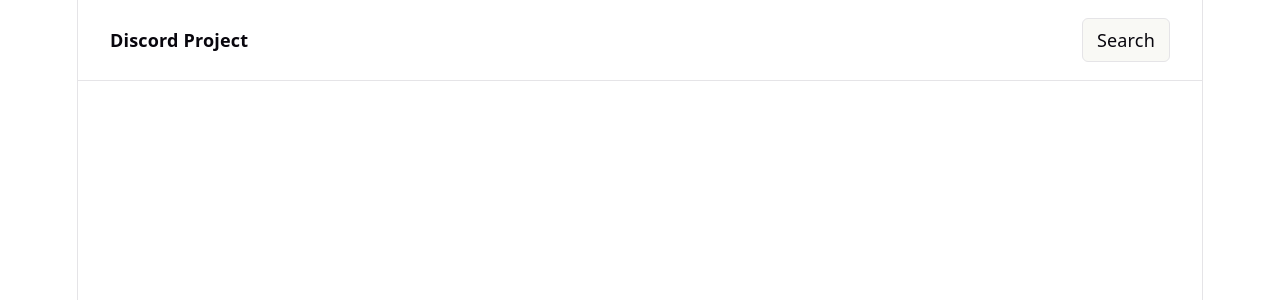
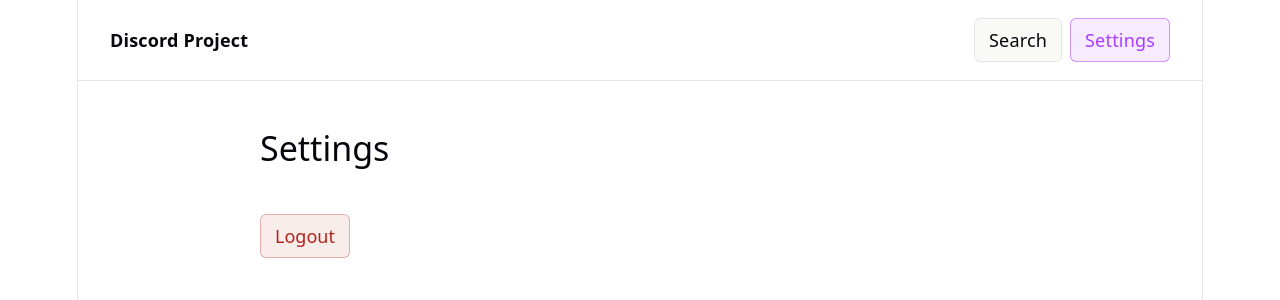
Before and after one commit to Ameb04/Discord_Project, a React (Vite) app in the folder frontend/: page /settings in a window 1280 px wide. Shown: the top 300 px of the page. Built offline with nearby package versions, Linux system fonts and the light colour scheme; no server answers.

Commit message:
Implement settings logout button

```diff
--- a/frontend/src/App.css
+++ b/frontend/src/App.css
@@ -32,7 +32,8 @@
 
 .app-header nav a,
 .primary-link,
-.search-form button {
+.search-form button,
+.logout-button {
   border-radius: 6px;
   border: 1px solid var(--border);
   background: var(--social-bg);
@@ -58,6 +59,13 @@
   flex-direction: column;
   align-items: flex-start;
   gap: 24px;
+}
+
+.settings-page {
+  display: flex;
+  flex-direction: column;
+  align-items: flex-start;
+  gap: 18px;
 }
 
 .page-header {
@@ -120,6 +128,18 @@
   color: var(--text-h);
 }
 
+.logout-button {
+  cursor: pointer;
+  color: #b42318;
+  border-color: rgba(180, 35, 24, 0.3);
+  background: rgba(180, 35, 24, 0.08);
+}
+
+.logout-button:disabled {
+  cursor: not-allowed;
+  opacity: 0.65;
+}
+
 .search-form button:disabled,
 .search-controls input:disabled {
   cursor: not-allowed;
@@ -128,6 +148,7 @@
 
 .search-controls input:focus-visible,
 .search-form button:focus-visible,
+.logout-button:focus-visible,
 .primary-link:focus-visible,
 .app-header a:focus-visible {
   outline: 2px solid var(--accent);
--- a/frontend/src/api/auth.ts
+++ b/frontend/src/api/auth.ts
@@ -0,0 +1,5 @@
+import apiClient from './client'
+
+export async function logout(): Promise<void> {
+  await apiClient.post('/auth/logout/')
+}
--- a/frontend/src/pages/SettingsPage.tsx
+++ b/frontend/src/pages/SettingsPage.tsx
@@ -0,0 +1,44 @@
+import { useState } from 'react'
+import { useNavigate } from 'react-router-dom'
+import { logout } from '../api/auth'
+
+function SettingsPage() {
+  const navigate = useNavigate()
+  const [isLoggingOut, setIsLoggingOut] = useState(false)
+  const [error, setError] = useState('')
+
+  async function handleLogout() {
+    setIsLoggingOut(true)
+    setError('')
+
+    try {
+      await logout()
+      navigate('/', { replace: true })
+    } catch {
+      setError('Logout is unavailable right now. Please try again.')
+    } finally {
+      setIsLoggingOut(false)
+    }
+  }
+
+  return (
+    <main className="page-shell settings-page">
+      <section className="page-header">
+        <h1 className="page-title">Settings</h1>
+      </section>
+
+      <button
+        className="logout-button"
+        type="button"
+        disabled={isLoggingOut}
+        onClick={handleLogout}
+      >
+        {isLoggingOut ? 'Logging out...' : 'Logout'}
+      </button>
+
+      {error && <p className="status-message error-message">{error}</p>}
+    </main>
+  )
+}
+
+export default SettingsPage
--- a/frontend/src/routes/AppRouter.tsx
+++ b/frontend/src/routes/AppRouter.tsx
@@ -1,5 +1,6 @@
 import { BrowserRouter, Link, NavLink, Route, Routes } from 'react-router-dom'
 import SearchResultsPage from '../pages/SearchResultsPage'
+import SettingsPage from '../pages/SettingsPage'
 
 function HomePage() {
   return (
@@ -26,12 +27,14 @@ function AppRouter() {
           </Link>
           <nav aria-label="Main navigation">
             <NavLink to="/search">Search</NavLink>
+            <NavLink to="/settings">Settings</NavLink>
           </nav>
         </header>
 
         <Routes>
           <Route path="/" element={<HomePage />} />
           <Route path="/search" element={<SearchResultsPage />} />
+          <Route path="/settings" element={<SettingsPage />} />
         </Routes>
       </div>
     </BrowserRouter>
```
Also changed, not shown: 1 other file (tests, documents, lock files or other folders).
